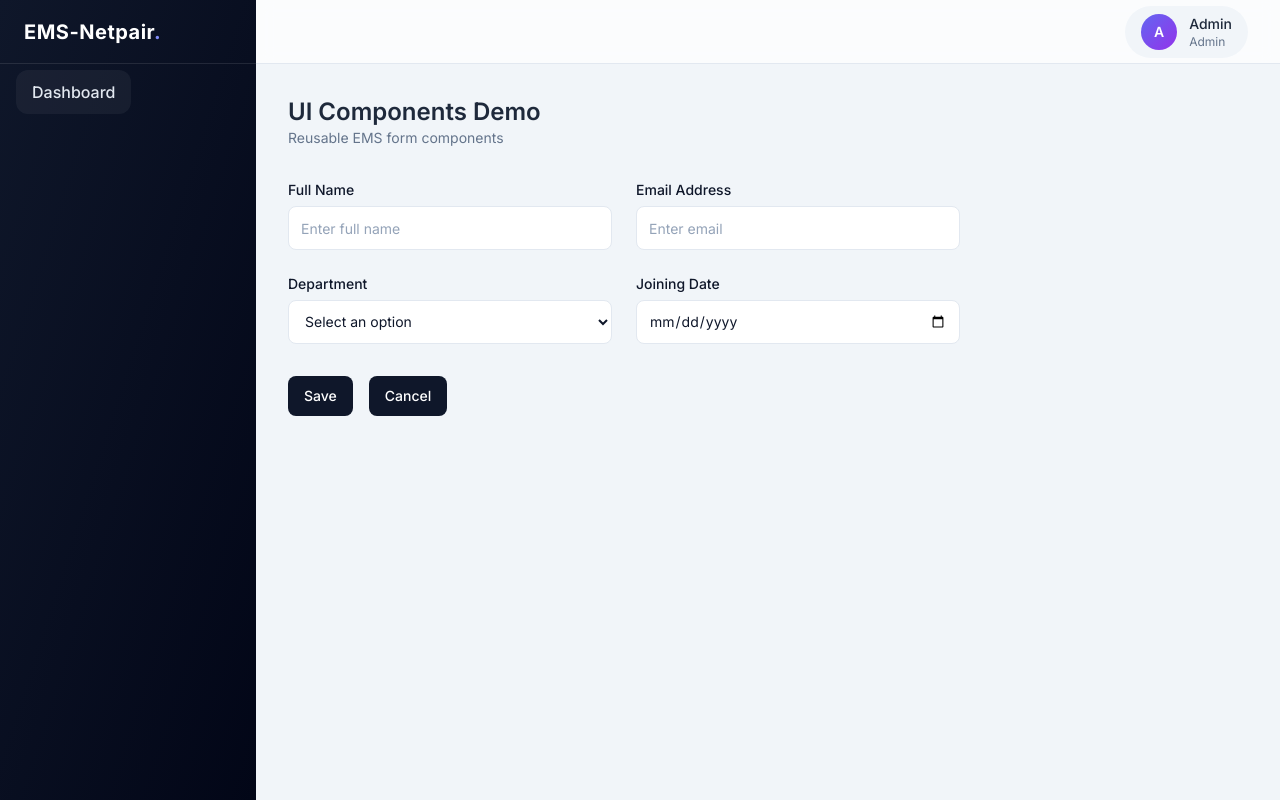
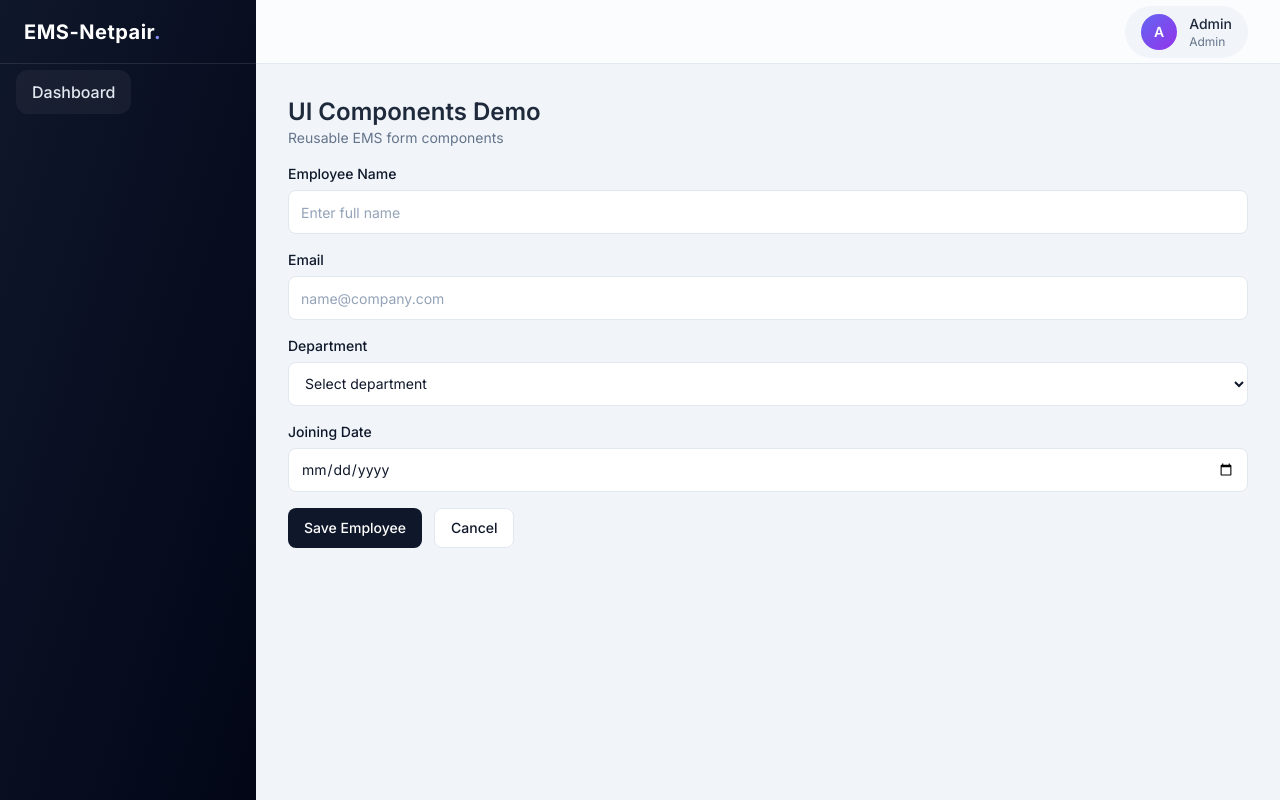
Before and after one commit to vishvz-netpair/ems-frontend, a React (Vite) app: page /ui-demo in a window 1280 px wide. Built offline with nearby package versions, Linux system fonts and the light colour scheme.

Commit message:
make form components controller-friendly

```diff
--- a/src/components/common/Button.tsx
+++ b/src/components/common/Button.tsx
@@ -22,7 +22,7 @@ const sizeClasses: Record<Size, string> = {
   lg: "h-11 px-5 text-base",
 };
 
- const Button = React.forwardRef<HTMLButtonElement, ButtonProps>(
+const Button = React.forwardRef<HTMLButtonElement, ButtonProps>(
   (
     {
       variant = "primary",
--- a/src/form/InputField.tsx
+++ b/src/form/InputField.tsx
@@ -2,26 +2,19 @@ import React from "react";
 
 type InputFieldProps = Omit<
   React.InputHTMLAttributes<HTMLInputElement>,
-  "onChange"
+  "value" | "onChange"
 > & {
   label?: string;
   helperText?: string;
   error?: string;
-  onChange?: (value: string) => void; // 🔥 VALUE-BASED API
+  value: string;
+  onChange: (value: string) => void;
 };
 
-const InputField = React.forwardRef<HTMLInputElement, InputFieldProps>(
+export const InputField = React.forwardRef<HTMLInputElement, InputFieldProps>(
   (
-    {
-      label,
-      helperText,
-      error,
-      className = "",
-      id,
-      onChange,
-      ...props
-    },
-    ref
+    { label, helperText, error, className = "", id, value, onChange, ...props },
+    ref,
   ) => {
     const inputId = id || React.useId();
 
@@ -39,8 +32,10 @@ const InputField = React.forwardRef<HTMLInputElement, InputFieldProps>(
         <input
           ref={ref}
           id={inputId}
+          value={value ?? ""}
+          onChange={(e) => onChange(e.target.value)}
           className={`
-            h-11 w-full rounded-lg border bg-white px-3 text-sm text-slate-900 outline-none
+            h-11 w-full rounded-lg border bg-white px-3 text-sm text-slate-900 outline-none transition
             placeholder:text-slate-400
             ${
               error
@@ -50,20 +45,15 @@ const InputField = React.forwardRef<HTMLInputElement, InputFieldProps>(
             ${className}
           `}
           {...props}
-          onChange={(e) => onChange?.(e.target.value)} // 🔥 FIX
         />
 
         {error ? (
           <p className="mt-1.5 text-sm text-red-600">{error}</p>
-        ) : (
-          helperText && (
-            <p className="mt-1.5 text-sm text-slate-500">{helperText}</p>
-          )
-        )}
+        ) : helperText ? (
+          <p className="mt-1.5 text-sm text-slate-500">{helperText}</p>
+        ) : null}
       </div>
     );
-  }
+  },
 );
-
 InputField.displayName = "InputField";
-export default InputField;
--- a/src/pages/UiDemo.tsx
+++ b/src/pages/UiDemo.tsx
@@ -1,86 +1,125 @@
-import { useState } from "react";
-
-import InputField from "../form/InputField";
+import { useForm, Controller } from "react-hook-form";
+import { InputField } from "../form/InputField";
 import SelectDropdown from "../form/SelectDropdown";
-import type { SelectOption } from "../form/SelectDropdown";
 import DatePicker from "../form/DatePicker";
 import Button from "../components/common/Button";
 
-export default function UiDemo() {
-  const [name, setName] = useState("");
-  const [email, setEmail] = useState("");
-  const [department, setDepartment] = useState("");
-  const [joiningDate, setJoiningDate] = useState("");
+type EmployeeForm = {
+  name: string;
+  email: string;
+  department: string;
+  joiningDate: string;
+};
 
-  const departmentOptions: SelectOption[] = [
-    { label: "HR", value: "hr" },
-    { label: "Engineering", value: "engineering" },
-    { label: "Sales", value: "sales" },
-    { label: "Accounts", value: "accounts" },
-  ];
+export default function AddEmployeeAllController() {
+  const {
+    control,
+    handleSubmit,
+    formState: { errors, isSubmitting },
+  } = useForm<EmployeeForm>({
+    defaultValues: { name: "", email: "", department: "", joiningDate: "" },
+    mode: "onChange",
+  });
+
+  const onSubmit = (data: EmployeeForm) => {
+    console.log(data);
+  };
 
   return (
-    <div className="max-w-2xl space-y-8">
-      {/* Page Header */}
+    <form onSubmit={handleSubmit(onSubmit)} className="space-y-4">
       <div>
         <h2 className="text-2xl font-semibold text-slate-800">
           UI Components Demo
         </h2>
-        <p className="text-sm text-slate-500">
-          Reusable EMS form components
-        </p>
+        <p className="text-sm text-slate-500">Reusable EMS form components</p>
       </div>
 
-      {/* Form */}
-      <div className="grid grid-cols-1 md:grid-cols-2 gap-6">
+      <Controller
+        name="name"
+        control={control}
+        rules={{
+          required: "Name is required",
+          minLength: { value: 3, message: "Min 3 chars" },
+        }}
+        render={({ field }) => (
           <InputField
-          label="Full Name"
-          value={name}
-          onChange={setName}
+            label="Employee Name"
             placeholder="Enter full name"
-          required
+            value={field.value}
+            onChange={field.onChange}
+            onBlur={field.onBlur}
+            name={field.name}
+            ref={field.ref}
+            error={errors.name?.message}
+          />
+        )}
       />
 
+      <Controller
+        name="email"
+        control={control}
+        rules={{
+          pattern: {
+            value: /^[^\s@]+@[^\s@]+\.[^\s@]+$/,
+            message: "Invalid email",
+          },
+        }}
+        render={({ field }) => (
           <InputField
-          label="Email Address"
-          value={email}
-          onChange={setEmail}
-          placeholder="Enter email"
+            label="Email"
+            placeholder="name@company.com"
+            value={field.value}
+            onChange={field.onChange}
+            onBlur={field.onBlur}
+            name={field.name}
+            ref={field.ref}
+            error={errors.email?.message}
+          />
+        )}
       />
 
+      <Controller
+        name="department"
+        control={control}
+        rules={{ required: "Department required" }}
+        render={({ field }) => (
           <SelectDropdown
             label="Department"
-          options={departmentOptions}
-          value={department}
-          onChange={setDepartment}
+            value={field.value}
+            onChange={field.onChange}
+            error={errors.department?.message}
+            placeholder="Select department"
+            options={[
+              { label: "HR", value: "hr" },
+              { label: "Engineering", value: "engineering" },
+            ]}
+          />
+        )}
       />
 
+      <Controller
+        name="joiningDate"
+        control={control}
+        rules={{ required: "Joining date required" }}
+        render={({ field }) => (
           <DatePicker
             label="Joining Date"
-          value={joiningDate}
-          onChange={setJoiningDate}
+            value={field.value}
+            onChange={field.onChange}
+            error={errors.joiningDate?.message}
+            max={new Date().toISOString().slice(0, 10)}
           />
-      </div>
+        )}
+      />
 
-      {/* Actions */}
-      <div className="flex gap-4">
-        <Button
-          onClick={() =>
-            console.log({
-              name,
-              email,
-              department,
-              joiningDate,
-            })
-          }
-        >
-          Save
+      <div className="mt-2 flex gap-3">
+        <Button type="submit" isLoading={isSubmitting}>
+          Save Employee
         </Button>
-
-        <Button className="bg-slate-100 text-slate-800 hover:bg-slate-200">
+        <Button type="button" variant="outline">
           Cancel
         </Button>
       </div>
-    </div>
+    </form>
   );
 }
```
Also changed, not shown: 1 other file (tests, documents, lock files or other folders). Lines whose indentation alone changed are shown as unchanged.
